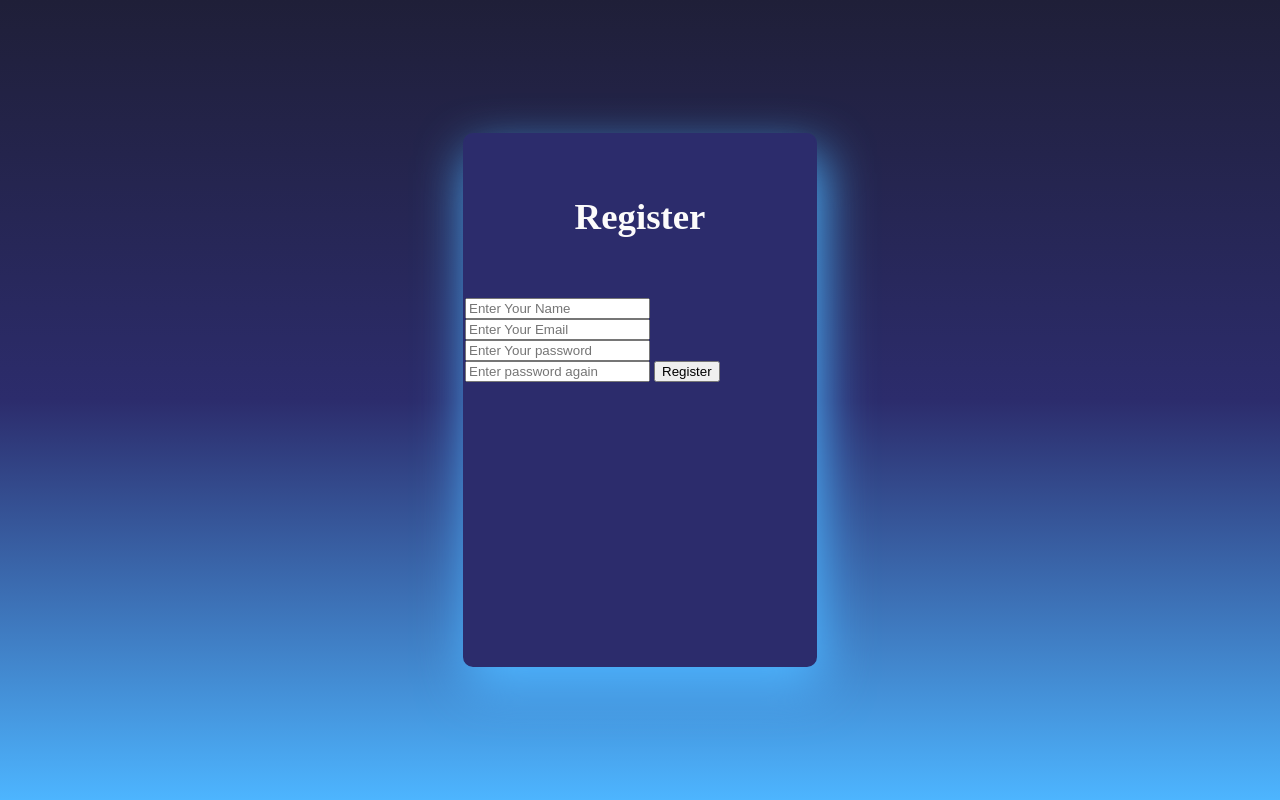
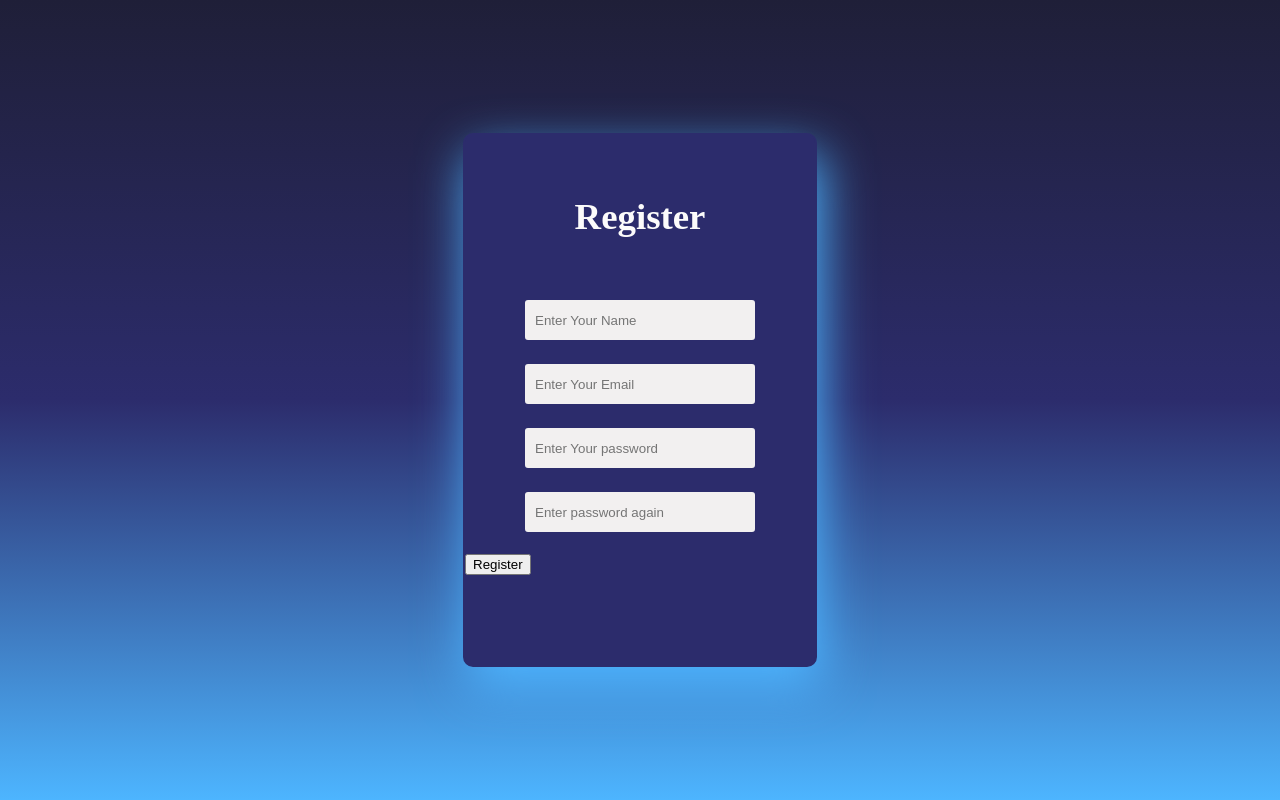
Before and after one commit to usamaBIftikhar/LoginSigup-Form, a plain HTML site: page index.html in a window 1280 px wide. Drawn offline with Linux system fonts and the light colour scheme.

Commit message:
input styling completed

```diff
--- a/style.css
+++ b/style.css
@@ -36,3 +36,15 @@ label{
     font-weight: bold;
     transition: 0.5s ease-in-out;
 }
+input{
+    width: 60%;
+    height: 20px;
+    background: #f2f0f0;
+    display: flex;
+    justify-content: center;
+    margin: 20px auto;
+    padding: 10px;
+    border: 2px solid #2c2c6c;
+    outline: none;
+    border-radius: 5px;
+}
```
